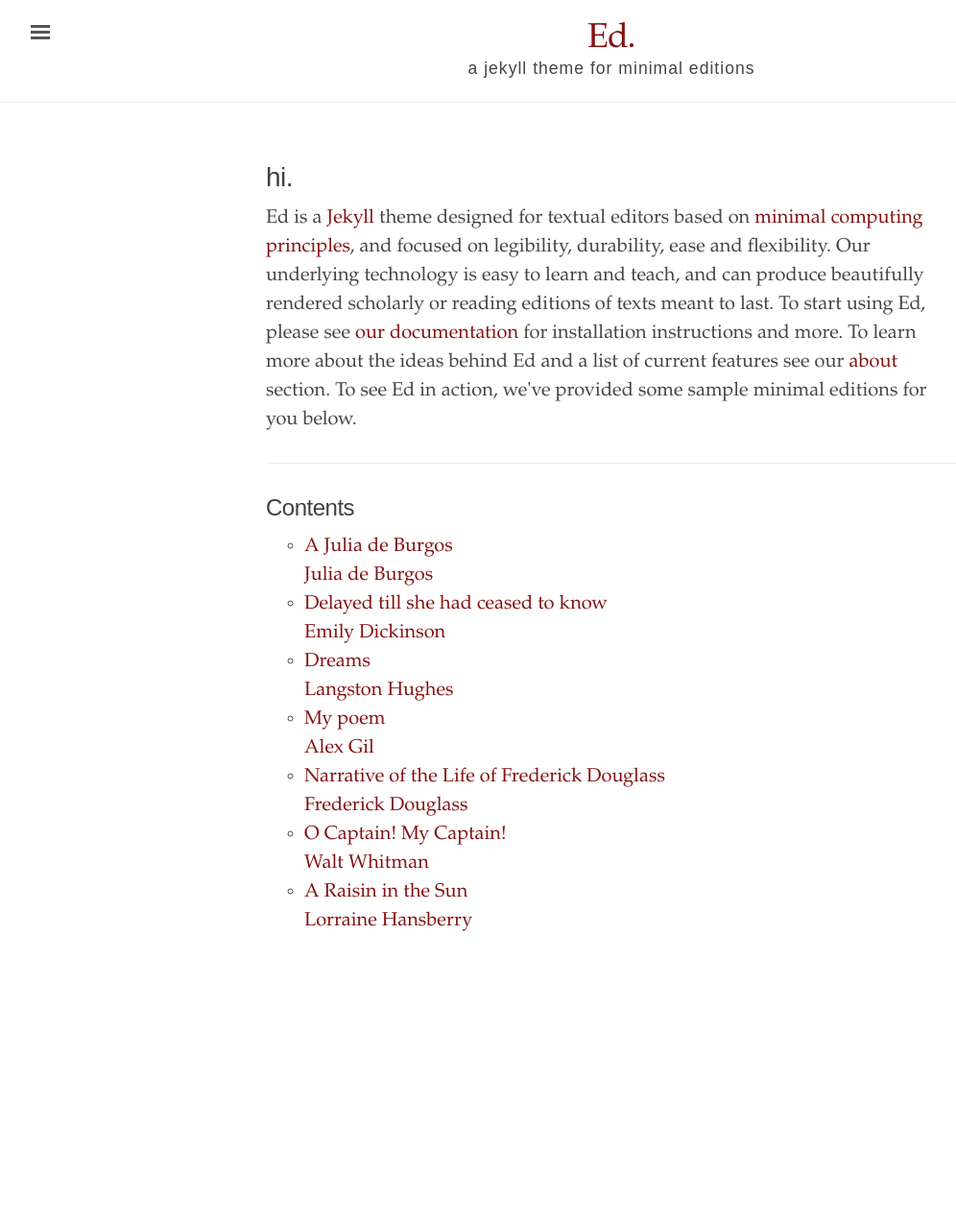
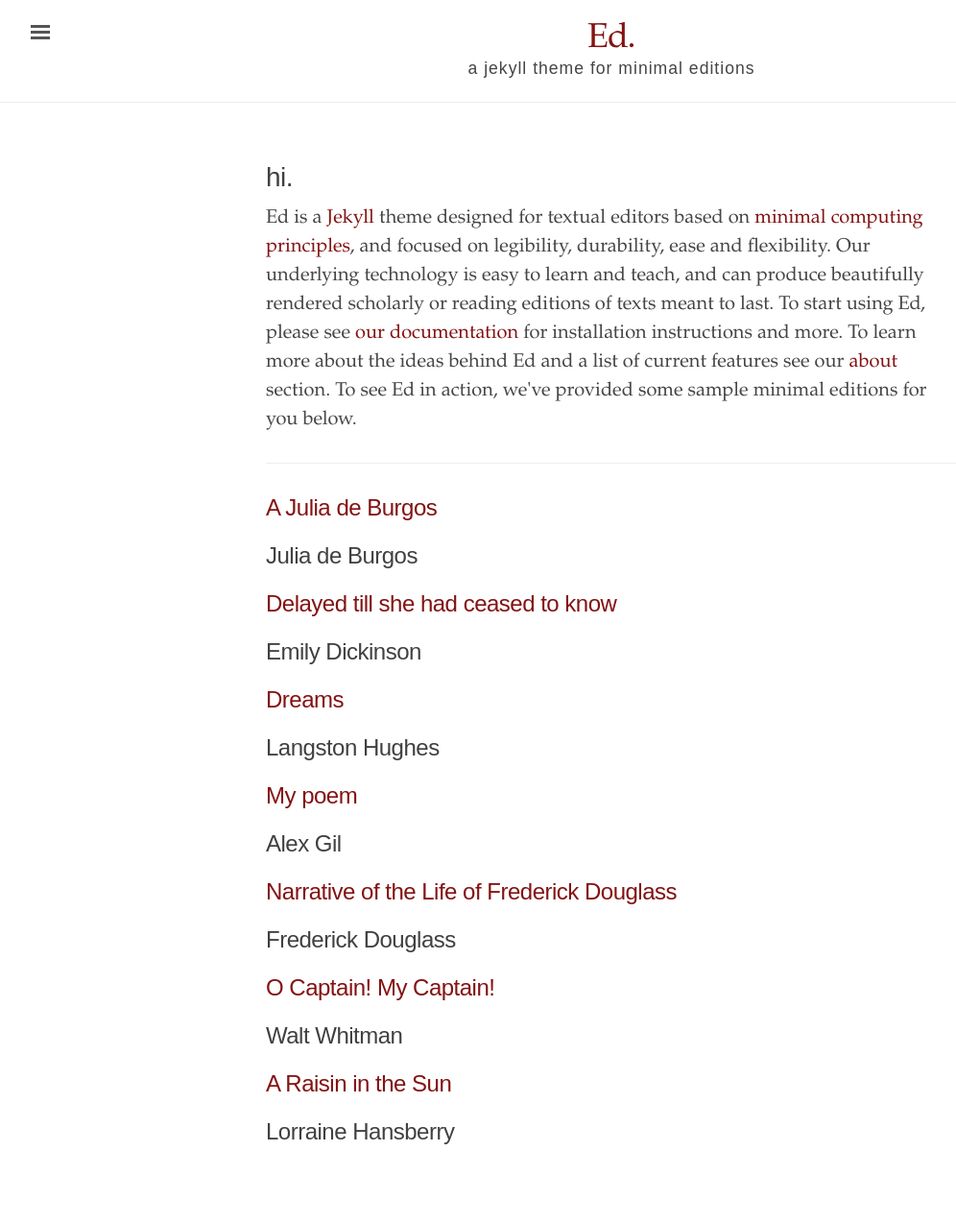
Before and after one commit to minicomp/ed, a Jekyll site: the page built from index.html, in a window 1280 px wide. Shown: the whole page at 96% size, without its empty margins (3-999 px from the left). Built offline with Jekyll 4.4.1, drawn with Linux system fonts in a browser that asks for light colours; before the commit the page ends 1054 px from its top, so only the background shows below that.

Commit message:
added structure for narrative grid.

```diff
--- a/index.html
+++ b/index.html
@@ -20,17 +20,12 @@
 <hr>
 
 <div class="toc">
-  <h2>Contents</h2>
-  <ul class="texts">
   {% for item in site.texts %}
-
-    <li class="text-title">
-      <a href="{{ site.baseurl }}{{ item.url }}">
+    <div class="toc-entry">
+      <h2><a href="{{ site.baseurl }}{{ item.url }}">
         {{ item.title }}
-      </a>
-      <br/>
-      <a href="{{ site.baseurl }}{{ item.url }}">{{ item.author }}</a>
-    </li>
+      </a></h2>
+      <h2 class="author">{{ item.author }}</h2>
+    </div>
   {% endfor %}
-  </ul>
 </div>
```
